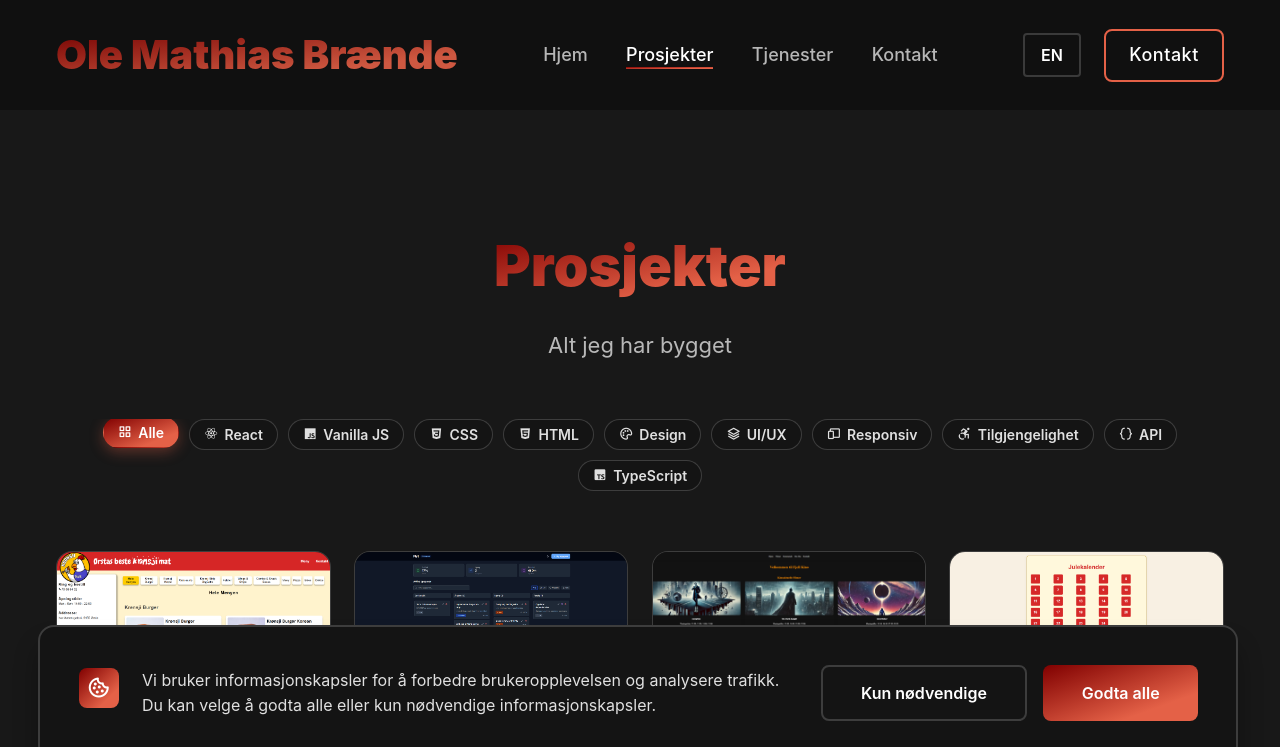
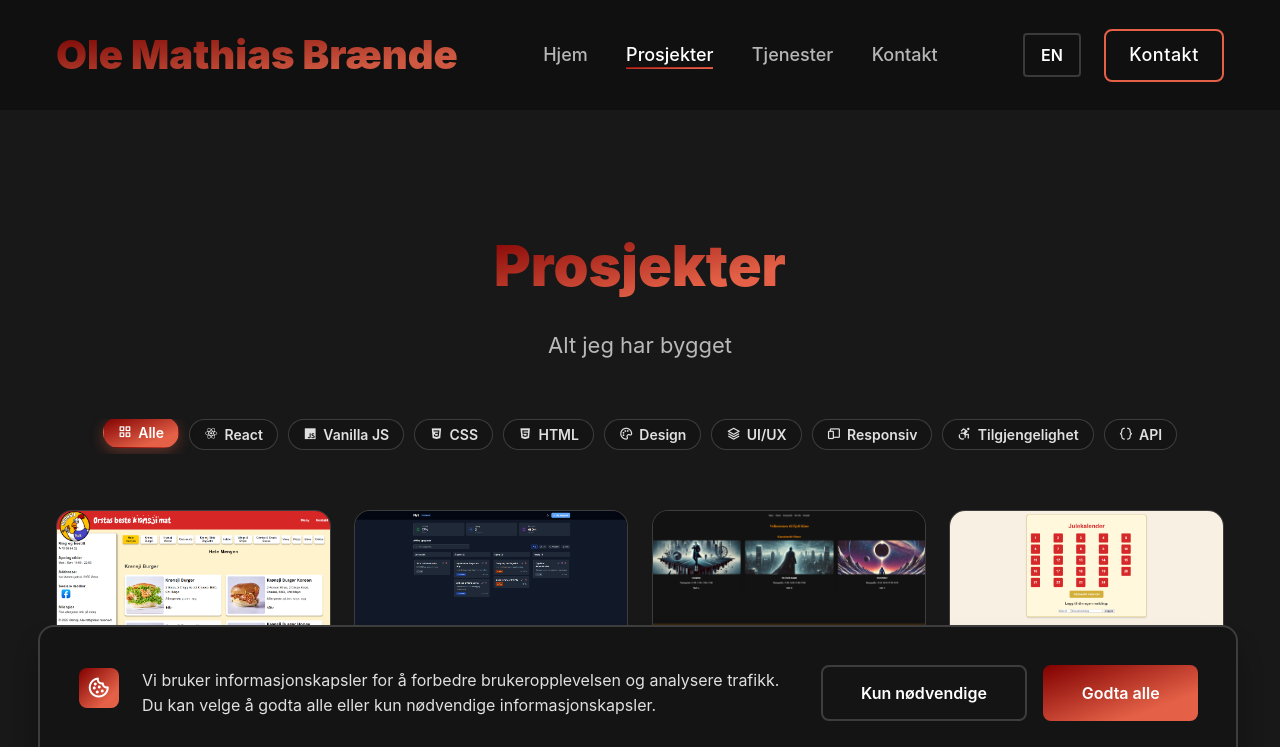
Before and after one commit to Olebraende/portfolio-olebrande, a React (Vite) app: page /prosjekter in a window 1280 px wide. Shown: the top 747 px of the page. Built offline with nearby package versions, Linux system fonts and the light colour scheme.

Commit message:
Refactor filter logic in Prosjekter component: replace static FILTERS array with dynamic generation from project tags for improved flexibility and maintainability

```diff
--- a/src/pages/Prosjekter.jsx
+++ b/src/pages/Prosjekter.jsx
@@ -7,18 +7,25 @@ import ProjectCard from '../components/ui/ProjectCard';
 import { projectsData } from '../data/projects';
 import styles from '../styles/modules/Prosjekter.module.css';
 
-const FILTERS = [
-  { id: 'react', icon: 'bxl-react' },
-  { id: 'vanilla', icon: 'bxl-javascript' },
-  { id: 'css', icon: 'bxl-css3' },
-  { id: 'html', icon: 'bxl-html5' },
-  { id: 'design', icon: 'bx-palette' },
-  { id: 'ui-ux', icon: 'bx-layer' },
-  { id: 'responsive', icon: 'bx-devices' },
-  { id: 'accessibility', icon: 'bx-accessibility' },
-  { id: 'api', icon: 'bx-code-curly' },
-  { id: 'typescript', icon: 'bxl-typescript' },
-];
+// Icon mapping – add new tags here when needed
+const TAG_ICONS = {
+  react: 'bxl-react',
+  vanilla: 'bxl-javascript',
+  css: 'bxl-css3',
+  html: 'bxl-html5',
+  design: 'bx-palette',
+  'ui-ux': 'bx-layer',
+  responsive: 'bx-devices',
+  accessibility: 'bx-accessibility',
+  api: 'bx-code-curly',
+  typescript: 'bxl-typescript',
+};
+
+// Derive available filters from actual project data (only tags in use appear)
+const usedTags = [...new Set(projectsData.flatMap(p => p.tags))];
+const FILTERS = Object.keys(TAG_ICONS)
+  .filter(id => usedTags.includes(id))
+  .map(id => ({ id, icon: TAG_ICONS[id] }));
 
 const Prosjekter = () => {
   const { language, t } = useLanguage();
```
